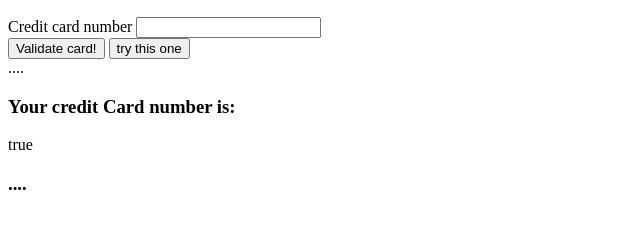
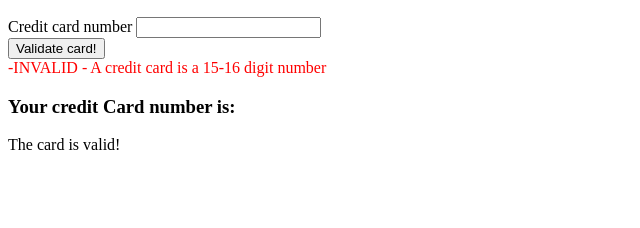
Before and after one commit to SamHeyesBurke/creditCardChecker, a plain HTML site: page index.html in a window 1280 px wide. Both pictures are taken after a click on the button "Validate card!". Shown: the part 110-338 px from the top of the page, without its empty margins (0-640 px from the left). Drawn offline with Linux system fonts and the light colour scheme.

Commit message:
Added invalid feature

```diff
--- a/index.html
+++ b/index.html
@@ -21,10 +21,10 @@
  </form>
 
  <button onclick="getResult()">Validate card!</button>
- <button onclick="isvalid()">try this one</button>
 
- <div id="creditNum">
-    ....
+
+ <div id="warningMessage">
+     <h4></h4>
  </div>
 
 <section>
--- a/resources/style.css
+++ b/resources/style.css
@@ -0,0 +1,3 @@
+#warningMessage {
+    color: red;
+}
--- a/script.js
+++ b/script.js
@@ -21,9 +21,9 @@ const validateCred = (card) => {
     }
     let sum = cardInverted.reduce((a, b) => a + b, 0); // add all numbers of the array
     if (sum % 10 == 0) { // check if the modulus 10 equals zero (luhn algorithm)
-      return true; // if so return true, card is valid
+      return "The card is valid!"; // if so return true, card is valid
     } else {
-      return false; // if not return false, card is invalid
+      return "The card is invalid!"; // if not return false, card is invalid
     }
   }
 
@@ -31,13 +31,18 @@ const validateCred = (card) => {
 
 
 
-
   function getResult () {
     let result = document.getElementById("creditCard").value;
+    document.getElementById('creditValue').innerHTML = result;
+    let arr = Array.from(result.toString()).map(Number);
+     document.getElementById('isValid').innerHTML = validateCred(arr);
 
-    let arr = Array.from(result.toString()).map(Number);
+    let warning = document.getElementById('warningMessage').innerHTML;
 
+    if (arr.includes(NaN) || (arr.length >16 || arr.length <15)) {
+        document.getElementById("warningMessage").innerHTML = " -INVALID  - A credit card is a 15-16 digit number"
+    } else {
+        document.getElementById("warningMessage").innerHTML = ""
 
-    document.getElementById('creditValue').innerHTML = validateCred(arr);
-
+    }
   }
```
